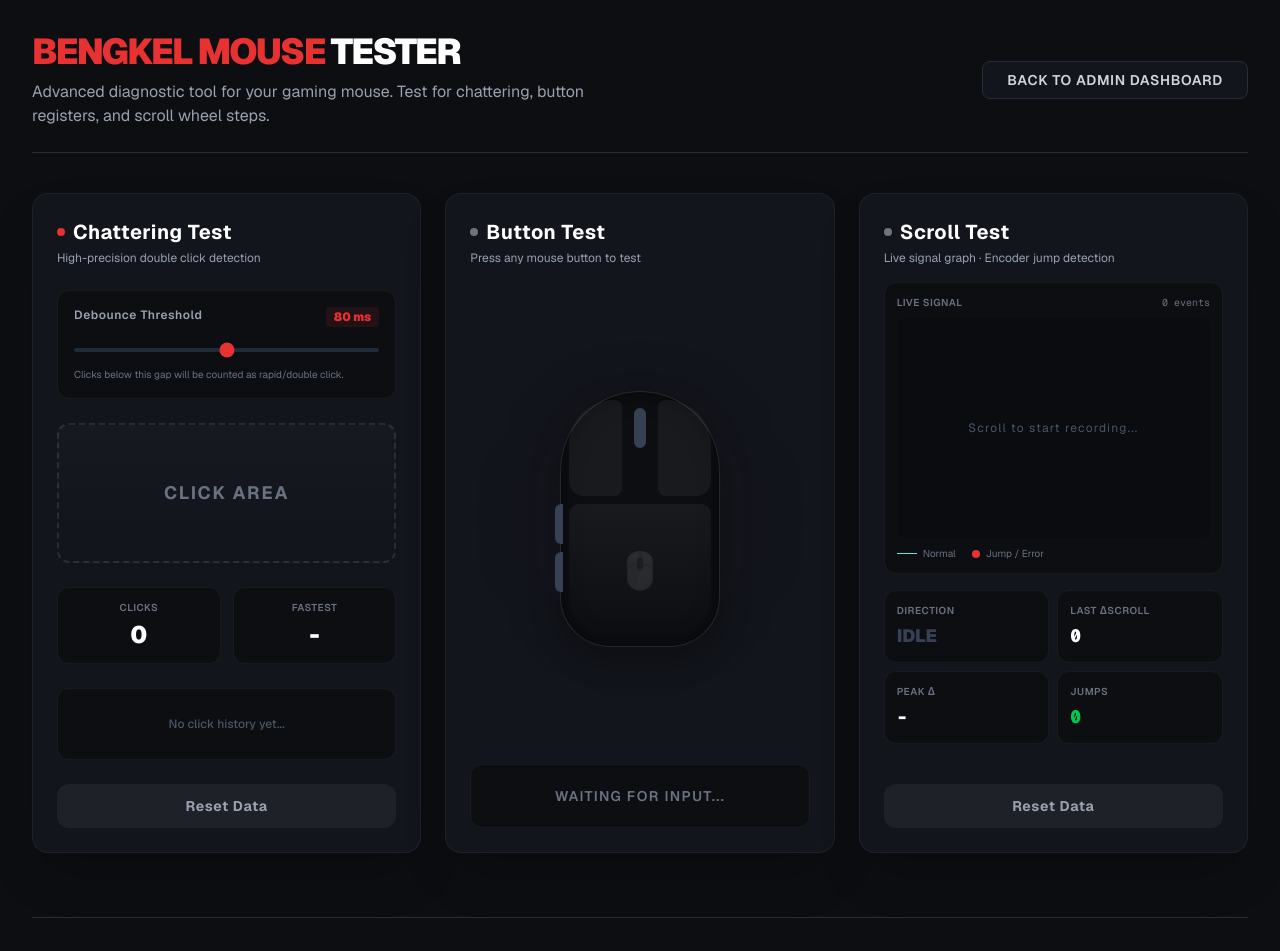
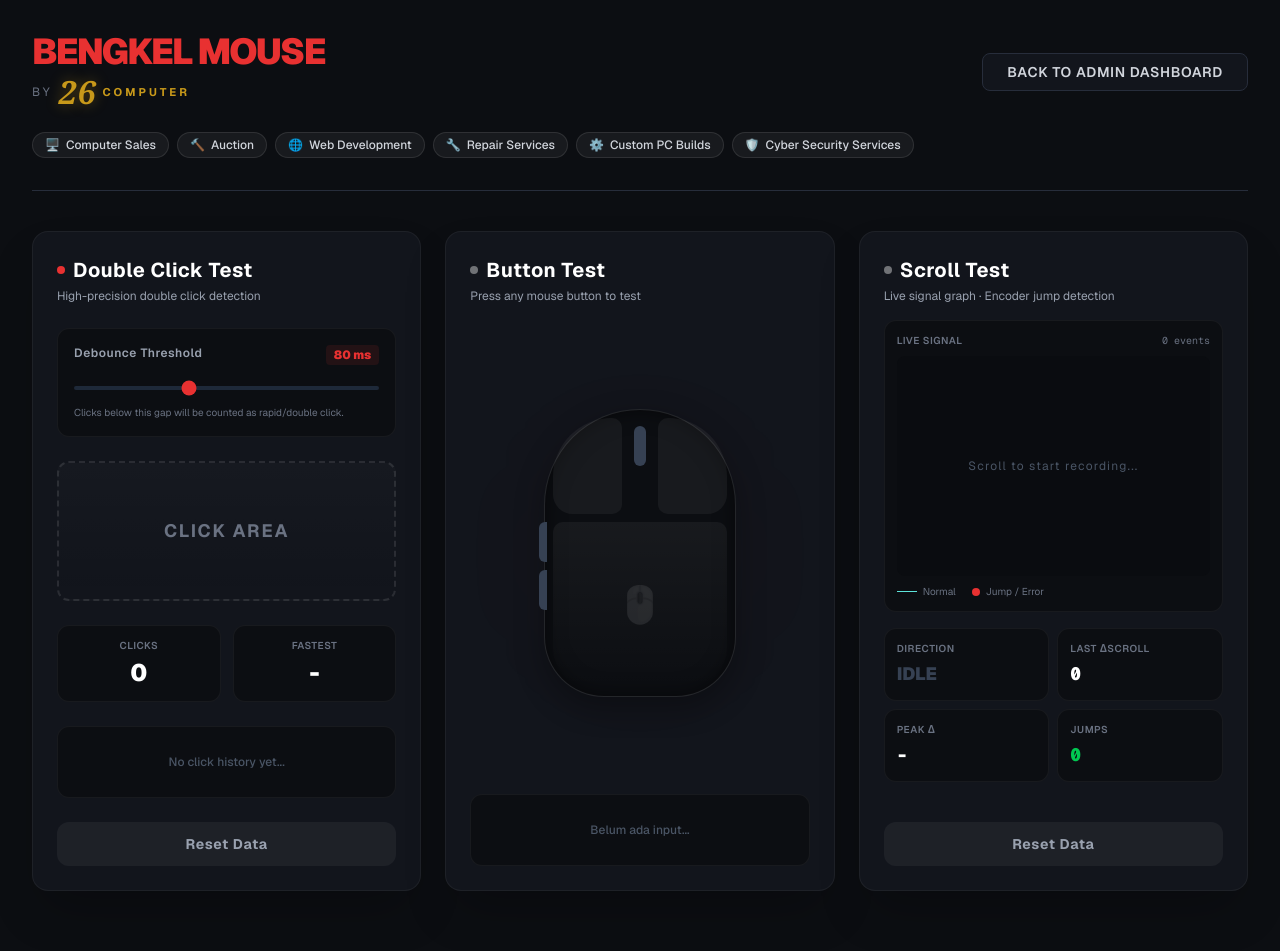
Before and after one commit to NathanChandra202/Web-Admin, a Next.js app: page /tester in a window 1280 px wide. Shown: the top 951 px of the page. Built offline with nearby package versions, Linux system fonts and the light colour scheme.

Commit message:
Revisi All 8/26/2026

```diff
--- a/app/tester/page.tsx
+++ b/app/tester/page.tsx
@@ -9,17 +9,43 @@ export const metadata: Metadata = {
   description: 'Test your gaming mouse for double clicking (chattering), button functionality, and scroll wheel issues.',
 };
 
+const SERVICES = [
+  { icon: '🖥️', name: 'Computer Sales' },
+  { icon: '🔨', name: 'Auction' },
+  { icon: '🌐', name: 'Web Development' },
+  { icon: '🔧', name: 'Repair Services' },
+  { icon: '⚙️', name: 'Custom PC Builds' },
+  { icon: '🛡️', name: 'Cyber Security Services' },
+];
+
 export default function TesterPage() {
   return (
     <div className="min-h-screen bg-[#0c0e12] text-white p-4 md:p-8 font-sans selection:bg-[#e83131] selection:text-white">
       <div className="max-w-[1400px] mx-auto">
-        <header className="mb-10 text-center md:text-left border-b border-[#272d3b] pb-6 flex flex-col md:flex-row items-center justify-between">
-          <div>
-            <h1 className="text-3xl md:text-4xl font-black uppercase tracking-tighter text-white mb-2">
-              <span className="text-[#e83131]">Bengkel Mouse</span> Tester
+        <header className="mb-10 border-b border-[#272d3b] pb-8">
+          {/* Top row: title + back button */}
+          <div className="flex flex-col md:flex-row items-center justify-between mb-5">
+            <div className="text-center md:text-left">
+              <h1 className="text-3xl md:text-4xl font-black uppercase tracking-tighter text-white mb-1">
+                <span className="text-[#e83131]">Bengkel Mouse</span>
               </h1>
-            <p className="text-gray-400 text-sm md:text-base max-w-xl">
-              Advanced diagnostic tool for your gaming mouse. Test for chattering, button registers, and scroll wheel steps.
+              <p className="flex items-center gap-1.5 text-gray-500 mb-1">
+                <span className="text-xs tracking-[3px] uppercase">by</span>
+                <span
+                  style={{
+                    fontFamily: 'Georgia, "Times New Roman", serif',
+                    fontStyle: 'italic',
+                    fontWeight: 900,
+                    color: '#C8991A',
+                    fontSize: '2rem',
+                    lineHeight: 1,
+                    letterSpacing: '1px',
+                    textShadow: '0 0 14px rgba(200,153,26,0.45)',
+                  }}
+                >
+                  26
+                </span>
+                <span style={{ color: '#C8991A', letterSpacing: '3px', fontSize: '0.7rem', fontWeight: 700, textTransform: 'uppercase' }}>Computer</span>
               </p>
             </div>
             <a
@@ -28,6 +54,19 @@ export default function TesterPage() {
             >
               Back to Admin Dashboard
             </a>
+          </div>
+          {/* Services chips */}
+          <div className="flex flex-wrap gap-2 justify-center md:justify-start">
+            {SERVICES.map((s) => (
+              <span
+                key={s.name}
+                className="inline-flex items-center gap-1.5 px-3 py-1 rounded-full text-xs font-medium text-gray-300 bg-white/5 border border-white/10 hover:border-[#e83131]/40 hover:text-white transition-colors"
+              >
+                <span>{s.icon}</span>
+                <span>{s.name}</span>
+              </span>
+            ))}
+          </div>
         </header>
 
         <main className="grid grid-cols-1 lg:grid-cols-3 gap-6 items-stretch">
--- a/components/tester/ButtonTest.tsx
+++ b/components/tester/ButtonTest.tsx
@@ -1,14 +1,34 @@
 'use client';
 
-import React, { useState, useEffect } from 'react';
+import React, { useState, useEffect, useRef } from 'react';
+
+const BUTTON_NAMES: Record<number, string> = {
+  0: 'Left Click',
+  1: 'Middle Click',
+  2: 'Right Click',
+  3: 'Back (MB4)',
+  4: 'Forward (MB5)',
+};
+
+interface LogEntry {
+  id: number;
+  button: number;
+}
 
 const ButtonTest = () => {
   const [activeButtons, setActiveButtons] = useState<Record<number, boolean>>({});
+  const [clickLog, setClickLog] = useState<LogEntry[]>([]);
+  const logIdRef = useRef(0);
 
   useEffect(() => {
     const handleMouseDown = (e: MouseEvent) => {
-      e.preventDefault();
+      // Don't block default behavior on interactive elements (e.g. sliders, buttons)
+      const tag = (e.target as HTMLElement).tagName.toLowerCase();
+      if (!['input', 'button', 'select', 'textarea', 'a'].includes(tag)) {
+        e.preventDefault();
+      }
       setActiveButtons((prev) => ({ ...prev, [e.button]: true }));
+      setClickLog((prev) => [{ id: logIdRef.current++, button: e.button }, ...prev].slice(0, 8));
     };
 
     const handleMouseUp = (e: MouseEvent) => {
@@ -47,8 +67,8 @@ const ButtonTest = () => {
         {/* Glow effect behind mouse */}
         <div className="absolute w-32 h-48 bg-[#e83131]/5 blur-[60px] rounded-full"></div>
 
-        {/* Sleek Mouse Graphic */}
-        <div className="relative w-40 h-64 bg-[#0c0e12] border border-white/10 rounded-[80px_80px_50px_50px] shadow-[inset_0_0_20px_rgba(0,0,0,0.5),0_10px_30px_rgba(0,0,0,0.3)] z-10 p-2 flex flex-col">
+        {/* Sleek Mouse Graphic — larger */}
+        <div className="relative w-48 h-72 bg-[#0c0e12] border border-white/10 rounded-[96px_96px_60px_60px] shadow-[inset_0_0_20px_rgba(0,0,0,0.5),0_10px_30px_rgba(0,0,0,0.3)] z-10 p-2 flex flex-col">
 
           <div className="flex justify-between h-24 gap-1.5 mb-2">
             {/* Left Click */}
@@ -99,17 +119,19 @@ const ButtonTest = () => {
         </div>
       </div>
 
-      <div className="mt-auto bg-[#0c0e12] rounded-xl border border-white/5 p-4 flex items-center justify-center min-h-[64px]">
-        {Object.values(activeButtons).some(Boolean) ? (
-          <div className="flex gap-2 flex-wrap justify-center">
-            {activeButtons[0] && <span className="bg-[#e83131]/20 text-[#e83131] border border-[#e83131]/30 px-3 py-1 rounded-lg text-sm font-bold tracking-wide">Left Click</span>}
-            {activeButtons[1] && <span className="bg-[#e83131]/20 text-[#e83131] border border-[#e83131]/30 px-3 py-1 rounded-lg text-sm font-bold tracking-wide">Middle Click</span>}
-            {activeButtons[2] && <span className="bg-[#e83131]/20 text-[#e83131] border border-[#e83131]/30 px-3 py-1 rounded-lg text-sm font-bold tracking-wide">Right Click</span>}
-            {activeButtons[3] && <span className="bg-[#e83131]/20 text-[#e83131] border border-[#e83131]/30 px-3 py-1 rounded-lg text-sm font-bold tracking-wide">Back (MB4)</span>}
-            {activeButtons[4] && <span className="bg-[#e83131]/20 text-[#e83131] border border-[#e83131]/30 px-3 py-1 rounded-lg text-sm font-bold tracking-wide">Forward (MB5)</span>}
-          </div>
+      {/* Click Log */}
+      <div className="mt-auto bg-[#0c0e12] rounded-xl border border-white/5 p-3 min-h-[72px] flex flex-wrap gap-1.5 content-start overflow-y-auto">
+        {clickLog.length === 0 ? (
+          <div className="w-full h-full flex items-center justify-center text-xs text-gray-600 font-medium">Belum ada input...</div>
         ) : (
-          <span className="text-gray-500 font-semibold tracking-widest text-sm uppercase">WAITING FOR INPUT...</span>
+          clickLog.map((entry) => (
+            <span
+              key={entry.id}
+              className="text-[11px] px-2 py-1 rounded-md font-mono font-medium bg-white/5 text-gray-300 border border-white/5 animate-[fadeIn_0.1s_ease]"
+            >
+              ● {BUTTON_NAMES[entry.button] ?? `Button ${entry.button}`}
+            </span>
+          ))
         )}
       </div>
     </div>
--- a/components/tester/DoubleClickTest.tsx
+++ b/components/tester/DoubleClickTest.tsx
@@ -1,6 +1,6 @@
 'use client';
 
-import React, { useState, useRef, useEffect } from 'react';
+import React, { useState, useRef } from 'react';
 
 type ClickLog = {
   id: number;
@@ -17,36 +17,29 @@ const DoubleClickTest = () => {
 
   const lastClickTime = useRef<number>(0);
   const logIdCounter = useRef<number>(0);
+  // Always keep a ref in sync so event handlers capture the latest threshold
+  const thresholdRef = useRef<number>(80);
 
-  // Detect simultaneous Left + Right click (abnormal behavior = error)
-  useEffect(() => {
-    const handleGlobalMouseDown = (e: MouseEvent) => {
-      // e.buttons bitmask: 1=left, 2=right, 3=both
-      if (e.buttons === 3) {
-        setClickCount((prev) => prev + 1);
-        setLogs((prevLogs) => {
-          const newLog = { id: logIdCounter.current++, timeDiff: 0, isError: true, label: 'Error' };
-          return [newLog, ...prevLogs].slice(0, 10);
-        });
-      }
-    };
+  const handleThresholdChange = (val: number) => {
+    thresholdRef.current = val;
+    setThreshold(val);
+  };
 
-    document.addEventListener('mousedown', handleGlobalMouseDown);
-    return () => document.removeEventListener('mousedown', handleGlobalMouseDown);
-  }, []);
+
+
 
   const handleMouseDown = (e: React.MouseEvent) => {
-    // Only track pure left-click for chattering test
-    if (e.button !== 0 || e.buttons !== 1) return;
+    // Track all mouse buttons for double click detection
+    e.preventDefault();
 
     const currentTime = performance.now();
     const timeDiff = currentTime - lastClickTime.current;
 
     if (lastClickTime.current !== 0) {
       const diffRounded = Math.round(timeDiff * 10) / 10;
-      const isError = timeDiff < threshold;
+      // Use thresholdRef so we always get the latest slider value
+      const isError = timeDiff < thresholdRef.current;
 
-      // Only count when there's a real chattering/double click error
       if (isError) {
         setClickCount((prev) => prev + 1);
       }
@@ -70,6 +63,7 @@ const DoubleClickTest = () => {
   };
 
   const hasErrors = logs.some((l) => l.isError);
+  const lastIsError = logs.length > 0 && logs[0].isError;
 
   return (
     <div className="bg-[#12151c] border border-white/5 rounded-2xl p-6 shadow-2xl flex flex-col h-full hover:border-white/10 transition-colors">
@@ -77,7 +71,7 @@ const DoubleClickTest = () => {
         <div>
           <h2 className="text-xl font-bold text-white tracking-wide flex items-center gap-2">
             <span className={`w-2 h-2 rounded-full ${hasErrors ? 'bg-[#e83131] animate-pulse' : 'bg-[#e83131]'}`}></span>
-            Chattering Test
+            Double Click Test
           </h2>
           <p className="text-xs text-gray-400 mt-1">High-precision double click detection</p>
         </div>
@@ -90,8 +84,8 @@ const DoubleClickTest = () => {
           <span className="text-xs font-black text-[#e83131] bg-[#e83131]/10 px-2 py-0.5 rounded">{threshold} ms</span>
         </div>
         <input
-          type="range" min="10" max="150" step="5" value={threshold}
-          onChange={(e) => setThreshold(Number(e.target.value))}
+          type="range" min="10" max="200" step="5" value={threshold}
+          onChange={(e) => handleThresholdChange(Number(e.target.value))}
           className="w-full h-1 bg-gray-800 rounded-lg appearance-none cursor-pointer accent-[#e83131]"
         />
         <p className="text-[10px] text-gray-500 mt-2">Clicks below this gap will be counted as rapid/double click.</p>
@@ -99,11 +93,22 @@ const DoubleClickTest = () => {
 
       {/* Click Area */}
       <div
-        className="flex-grow min-h-[140px] bg-gradient-to-b from-white/[0.02] to-transparent border-2 border-dashed border-white/10 rounded-xl flex items-center justify-center cursor-pointer transition-all hover:bg-white/5 active:bg-[#e83131]/10 active:border-[#e83131]/50 select-none mb-6 group"
+        className={`flex-grow min-h-[140px] border-2 border-dashed rounded-xl flex flex-col items-center justify-center cursor-pointer transition-all select-none mb-6 group ${
+          lastIsError
+            ? 'bg-[#e83131]/15 border-[#e83131]/70 shadow-[0_0_24px_rgba(232,49,49,0.25)]'
+            : 'bg-gradient-to-b from-white/[0.02] to-transparent border-white/10 hover:bg-white/5 active:bg-[#e83131]/10 active:border-[#e83131]/50'
+        }`}
         onMouseDown={handleMouseDown}
         onContextMenu={(e) => e.preventDefault()}
       >
-        <span className="text-gray-500 font-bold tracking-widest text-lg group-hover:text-gray-300 transition-colors pointer-events-none">CLICK AREA</span>
+        {lastIsError ? (
+          <>
+            <span className="text-2xl pointer-events-none mb-1">⚠️</span>
+            <span className="text-[#e83131] font-black tracking-widest text-base pointer-events-none">DOUBLE CLICK!</span>
+          </>
+        ) : (
+          <span className="text-gray-500 font-bold tracking-widest text-lg group-hover:text-gray-300 transition-colors pointer-events-none">CLICK AREA</span>
+        )}
       </div>
 
       {/* Stats — only 2 boxes now */}
@@ -128,7 +133,7 @@ const DoubleClickTest = () => {
               key={log.id}
               className={`text-[11px] px-2 py-1 rounded-md font-mono font-medium ${log.isError ? 'bg-[#e83131]/20 text-[#e83131] border border-[#e83131]/30' : 'bg-white/5 text-gray-300 border border-white/5'}`}
             >
-              {log.label ? log.label : `${log.timeDiff}ms`}
+              {log.label ? log.label : log.isError ? 'Double Click' : `${log.timeDiff}ms`}
             </span>
           ))
         )}
```
Lines whose indentation alone changed are shown as unchanged.
